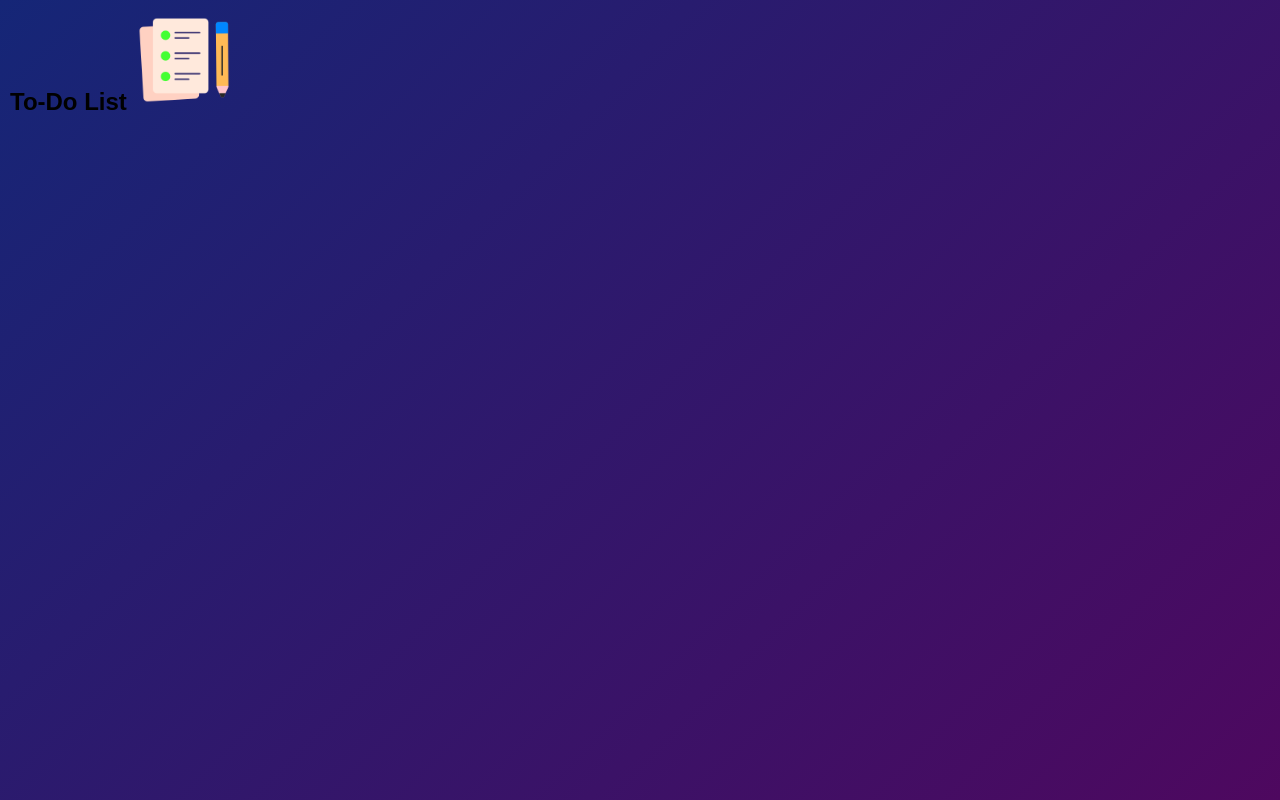
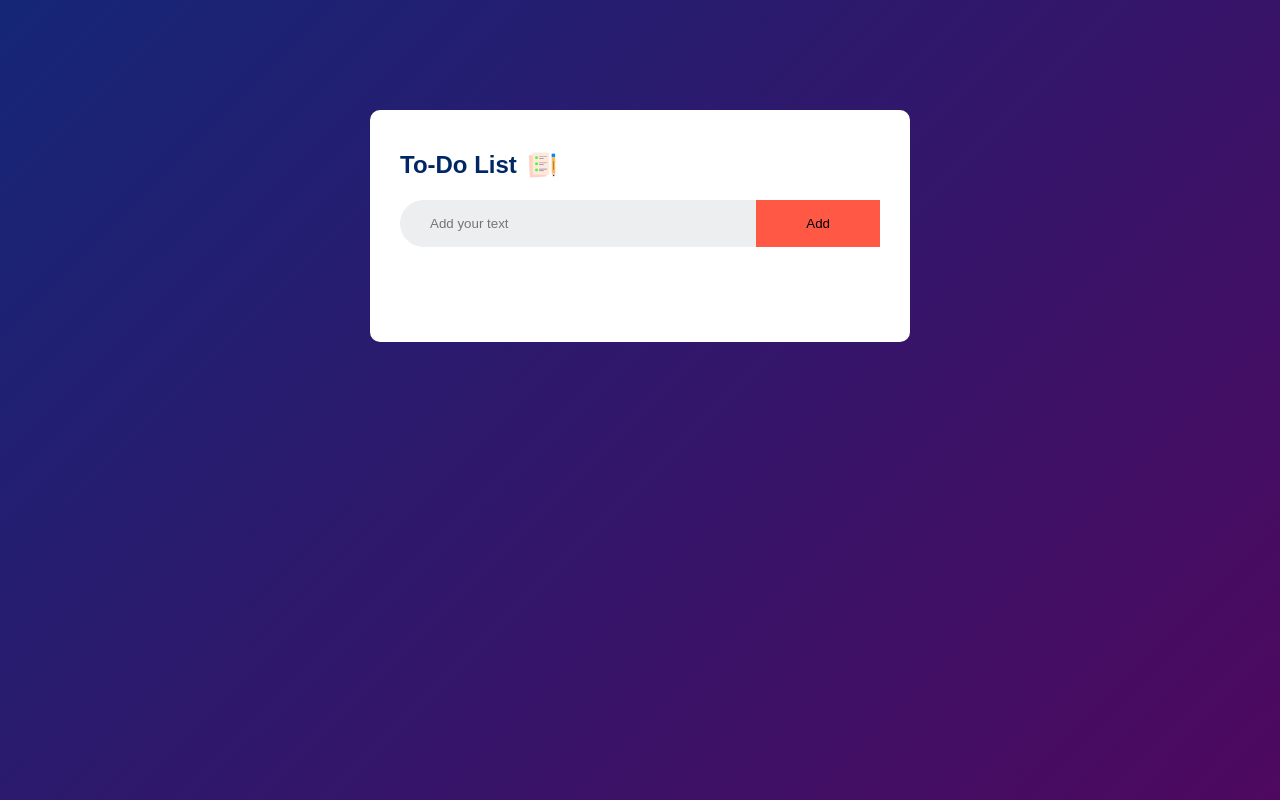
Before and after one commit to BaptizedLion/ToDoList, a plain HTML site: page index.html in a window 1280 px wide. Drawn offline with Linux system fonts and the light colour scheme.

Commit message:
Some css added

```diff
--- a/index.html
+++ b/index.html
@@ -10,7 +10,10 @@
 <div class="container">
     <div class="todo-app">
         <h2>To-Do List <img src="images/icon.png" alt=""></h2>
-
+        <div class="row">
+            <input type="text" id="input-box" placeholder="Add your text">
+            <button>Add</button>
+        </div>
     </div>
 
 </div>
--- a/style.css
+++ b/style.css
@@ -11,3 +11,43 @@
     background: linear-gradient(135deg, #152677, #4e085f);
     padding: 10px;
 }
+.todo-app{
+    width: 100%;
+    max-width: 540px;
+    background: #fff;
+    margin: 100px auto 20px;
+    padding: 40px 30px 70px;
+    border-radius: 10px;
+}
+.todo-app h2{
+    color: #002765;
+    display: flex;
+    align-items: center;
+    margin-bottom: 20px;
+}
+.todo-app h2 img{
+    width: 30px;
+    margin-left: 10px;
+}
+.row{
+    display: flex;
+    align-items: center;
+    justify-content: space-between;
+    background: #edeef0;
+    border-radius: 30px;
+    padding-left: 20px;
+    margin-bottom: 25px;
+}
+input{
+    flex: 1;
+    border: none;
+    outline: none;
+    background:transparent;
+    padding: 10px;
+}
+button{
+    border: none;
+    outline: none;
+    padding: 16px 50px;
+    background: #ff5945;
+}
```
